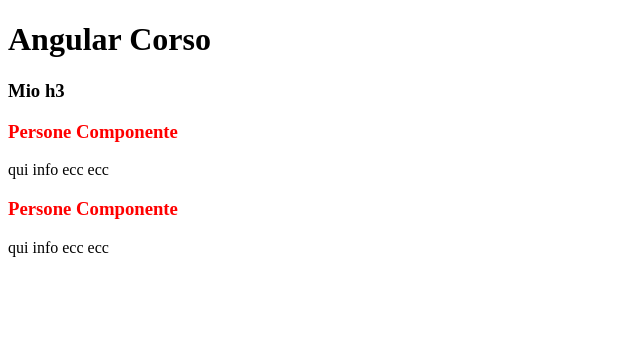
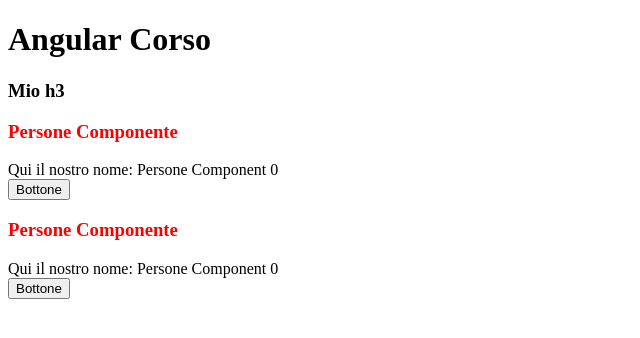
Before and after one commit to ironmanromeo/angular-corso, an Angular app: page / in a window 1280 px wide. Shown: the top 338 px of the page, without its empty margins (0-640 px from the left). Built offline with nearby package versions, Linux system fonts and the light colour scheme.

Commit message:
lezione 2 - binding da e verso component

```diff
--- a/src/persone/persone.component.html
+++ b/src/persone/persone.component.html
@@ -1,2 +1,3 @@
 <h3>Persone Componente</h3>
-<div>qui info ecc ecc</div>
+<div>Qui il nostro nome: {{ nomePagina }} {{ contatore }}</div>
+<button (click)="incContatore()" [disabled]="disabilitato">Bottone</button>
--- a/src/persone/persone.component.ts
+++ b/src/persone/persone.component.ts
@@ -6,5 +6,19 @@ import { Component } from "@angular/core"
     styleUrls:["./persone.component.css"]
 })
 export class PersoneComponent {
+
     nomePagina = "Persone Component"
+    disabilitato = true
+    contatore = 0
+
+    constructor() {
+        setTimeout(() => {
+            this.disabilitato = false
+        }, 1000)
+    }
+
+    incContatore() {
+        this.contatore++
+    }
+
 }
```
